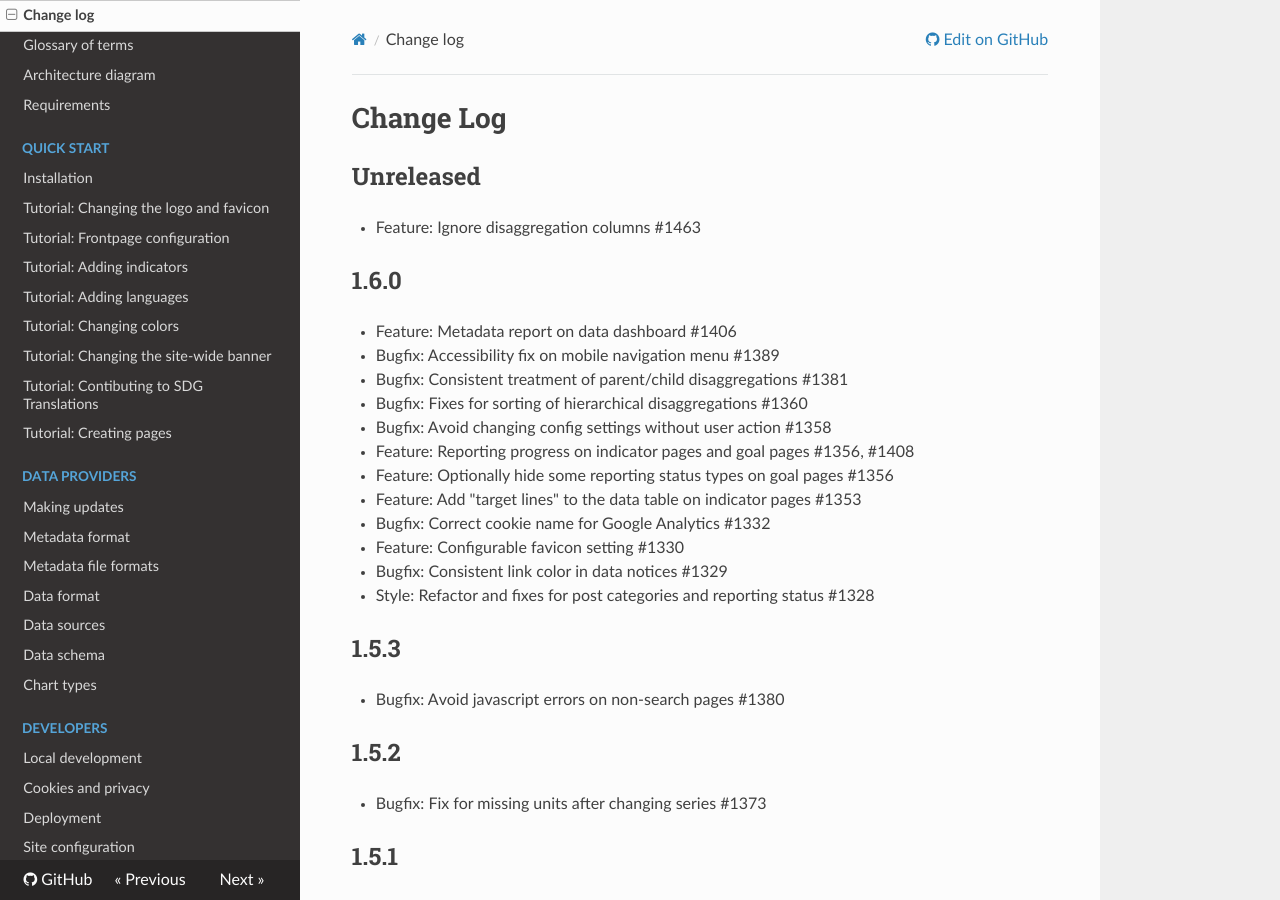
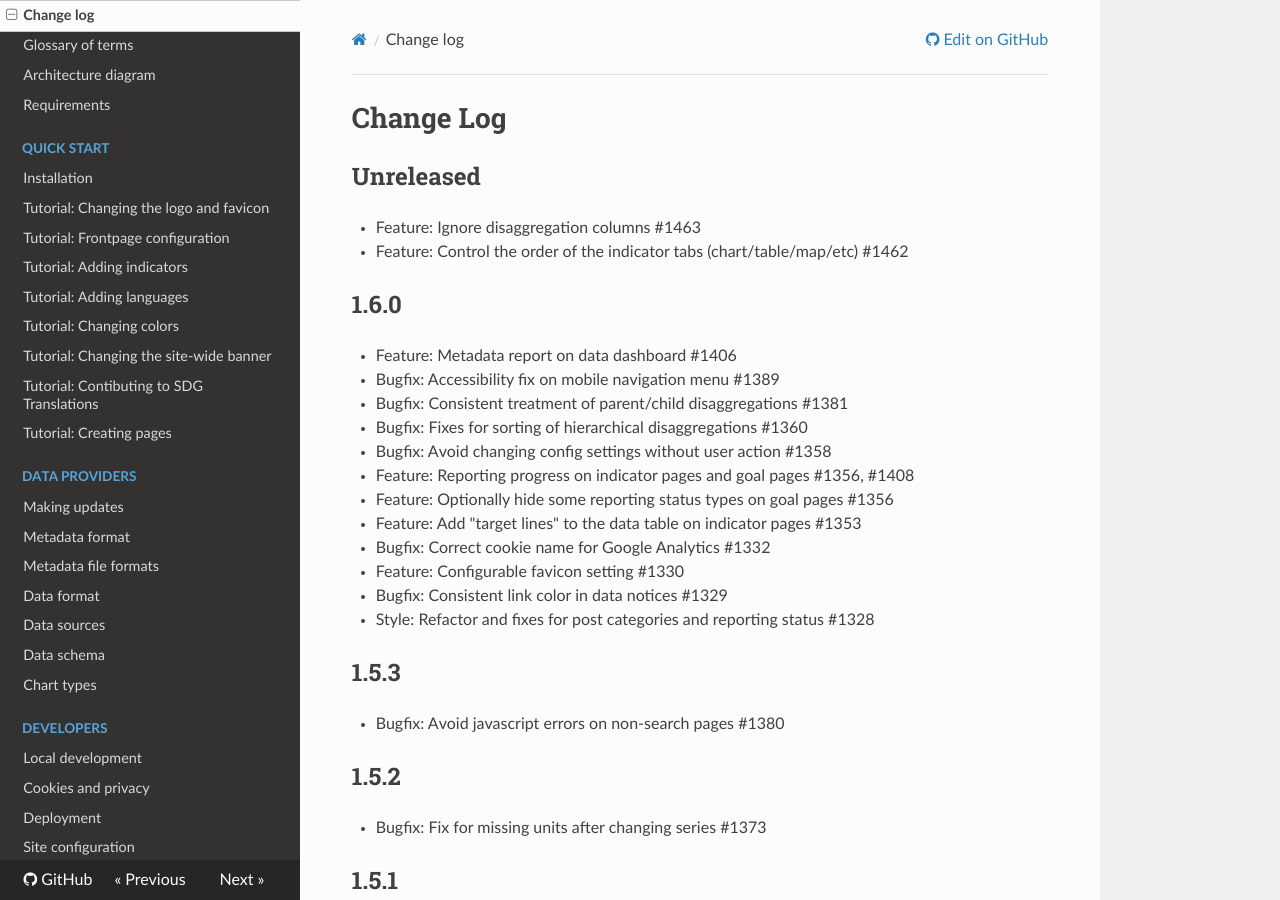
Before and after one commit to open-sdg/open-sdg, an MkDocs documentation site: the page built from docs/changelog.md, in a window 1280 px wide and 900 px high. Built offline with MkDocs 1.6.1, drawn with Linux system fonts in a browser that asks for light colours; nearby versions of some CDN libraries; old or Windows-style settings are respelled for this version of MkDocs.

Commit message:
Changelog

```diff
--- a/docs/changelog.md
+++ b/docs/changelog.md
@@ -3,6 +3,7 @@
 ## Unreleased
 
 * Feature: Ignore disaggregation columns #1463
+* Feature: Control the order of the indicator tabs (chart/table/map/etc) #1462
 
 ## 1.6.0
 
```
